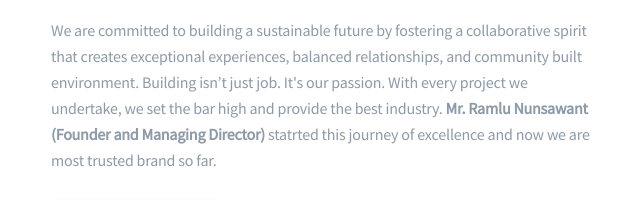
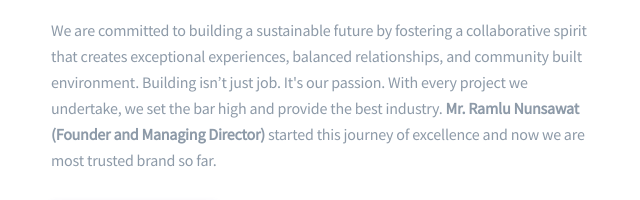
Before and after one commit to swapnilagale26/rmaniconstruction.com, a plain HTML site: page index.html in a window 1280 px wide. Shown: the part 949-1149 px from the top of the page, 34-674 px from the left. Drawn offline with nearby package versions, Linux system fonts and the light colour scheme.

Commit message:
spelling mistakes

```diff
--- a/index.html
+++ b/index.html
@@ -178,7 +178,7 @@
 <div class="col-lg-6 sm-padding">
 <div class="about-content wow fadeInLeft">
 <h2>We are the expert on this field better solution since 1984.</h2>
-<p>We are committed to building a sustainable future by fostering a collaborative spirit that creates exceptional experiences, balanced relationships, and community built environment. Building isn’t just job. It's our passion. With every project we undertake, we set the bar high and provide the best industry. <b>Mr. Ramlu Nunsawant (Founder and Managing Director) </b>statrted this journey of excellence and now we are most trusted brand so far.</p>
+<p>We are committed to building a sustainable future by fostering a collaborative spirit that creates exceptional experiences, balanced relationships, and community built environment. Building isn’t just job. It's our passion. With every project we undertake, we set the bar high and provide the best industry. <b>Mr. Ramlu Nunsawat (Founder and Managing Director) </b>started this journey of excellence and now we are most trusted brand so far.</p>
 <a href="#" class="default-btn">More About Us</a>
 </div>
 </div>
```
